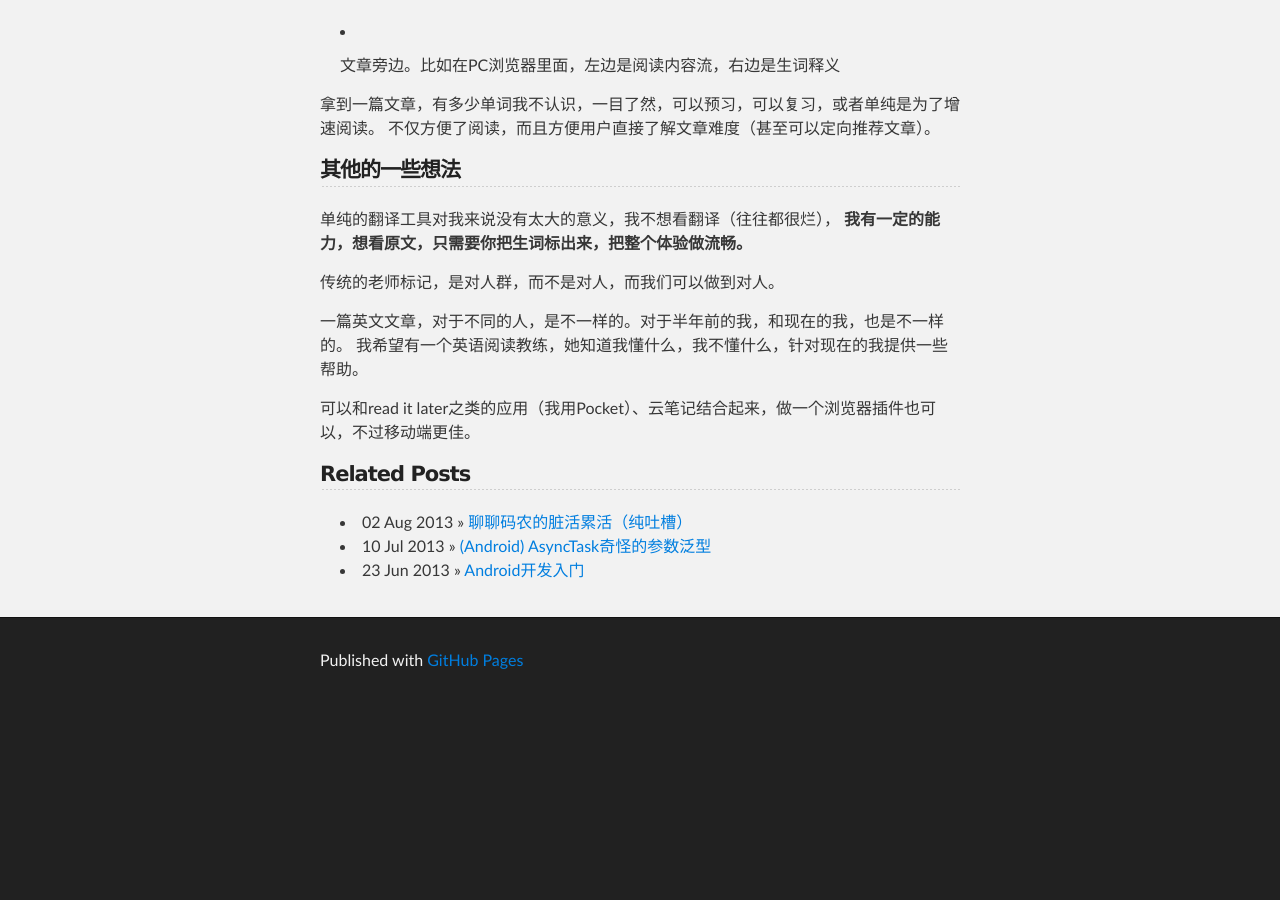
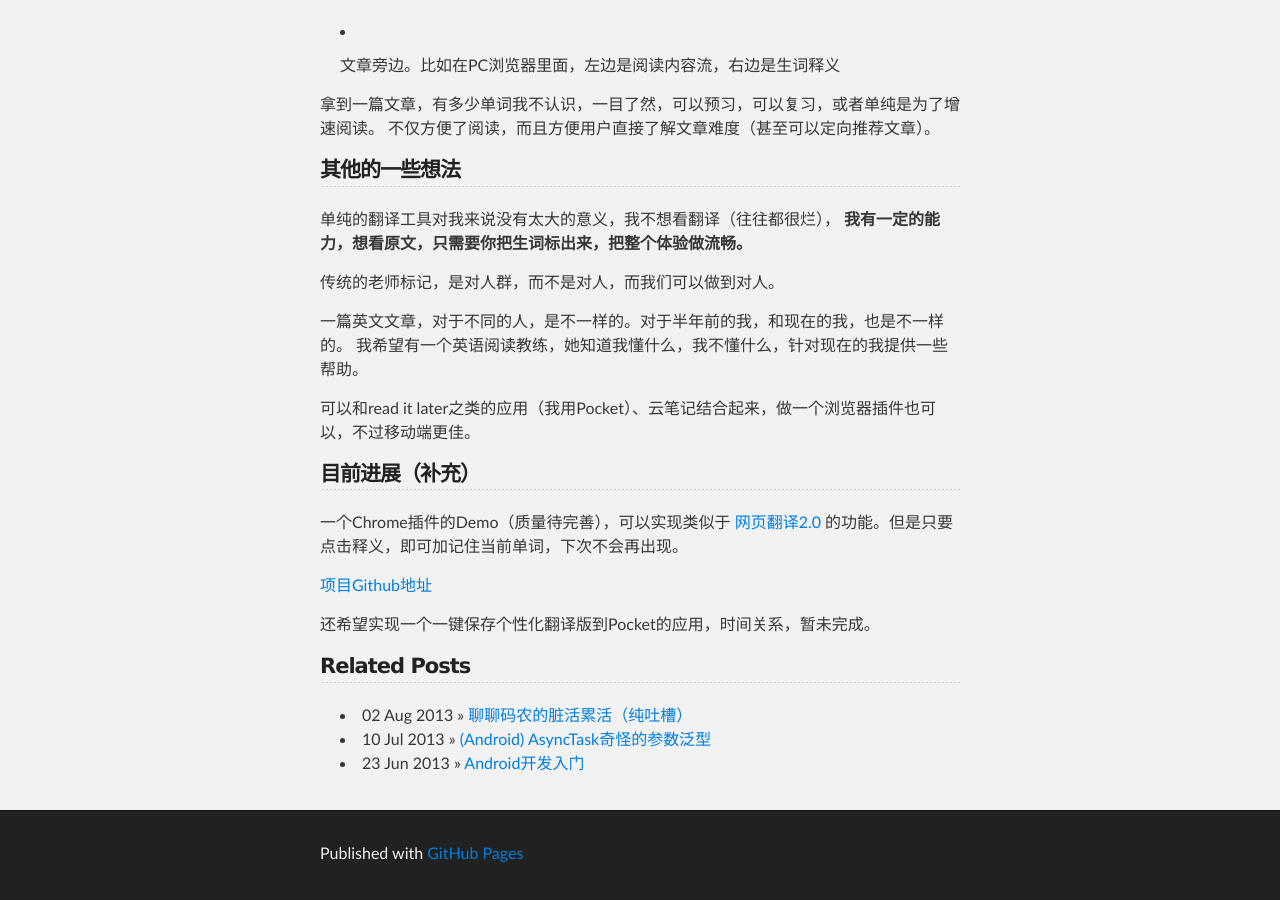
Before and after one commit to lixian/lixian.github.io, a Jekyll site: the page built from _posts/2013-07-28-idea-personal-english-coach.md, in a window 1280 px wide and 900 px high, scrolled down 1884 px. Built offline with Jekyll 4.4.1, drawn with Linux system fonts in a browser that asks for light colours; Markdown is read by kramdown in place of the engine named in the settings; before the commit the page ends 2591 px from its top, so only the background shows below that.

Commit message:
update of english coach

```diff
--- a/_posts/2013-07-28-idea-personal-english-coach.md
+++ b/_posts/2013-07-28-idea-personal-english-coach.md
@@ -82,3 +82,12 @@ title: 一个idea：个人英语阅读教练
 我希望有一个英语阅读教练，她知道我懂什么，我不懂什么，针对现在的我提供一些帮助。
 
 可以和read it later之类的应用（我用Pocket）、云笔记结合起来，做一个浏览器插件也可以，不过移动端更佳。
+
+## 目前进展（补充）
+一个Chrome插件的Demo（质量待完善），可以实现类似于
+[网页翻译2.0](http://fanyi.youdao.com/web2/)
+的功能。但是只要点击释义，即可加记住当前单词，下次不会再出现。
+
+[项目Github地址](https://github.com/lixian/english-coach)
+
+还希望实现一个一键保存个性化翻译版到Pocket的应用，时间关系，暂未完成。
```
